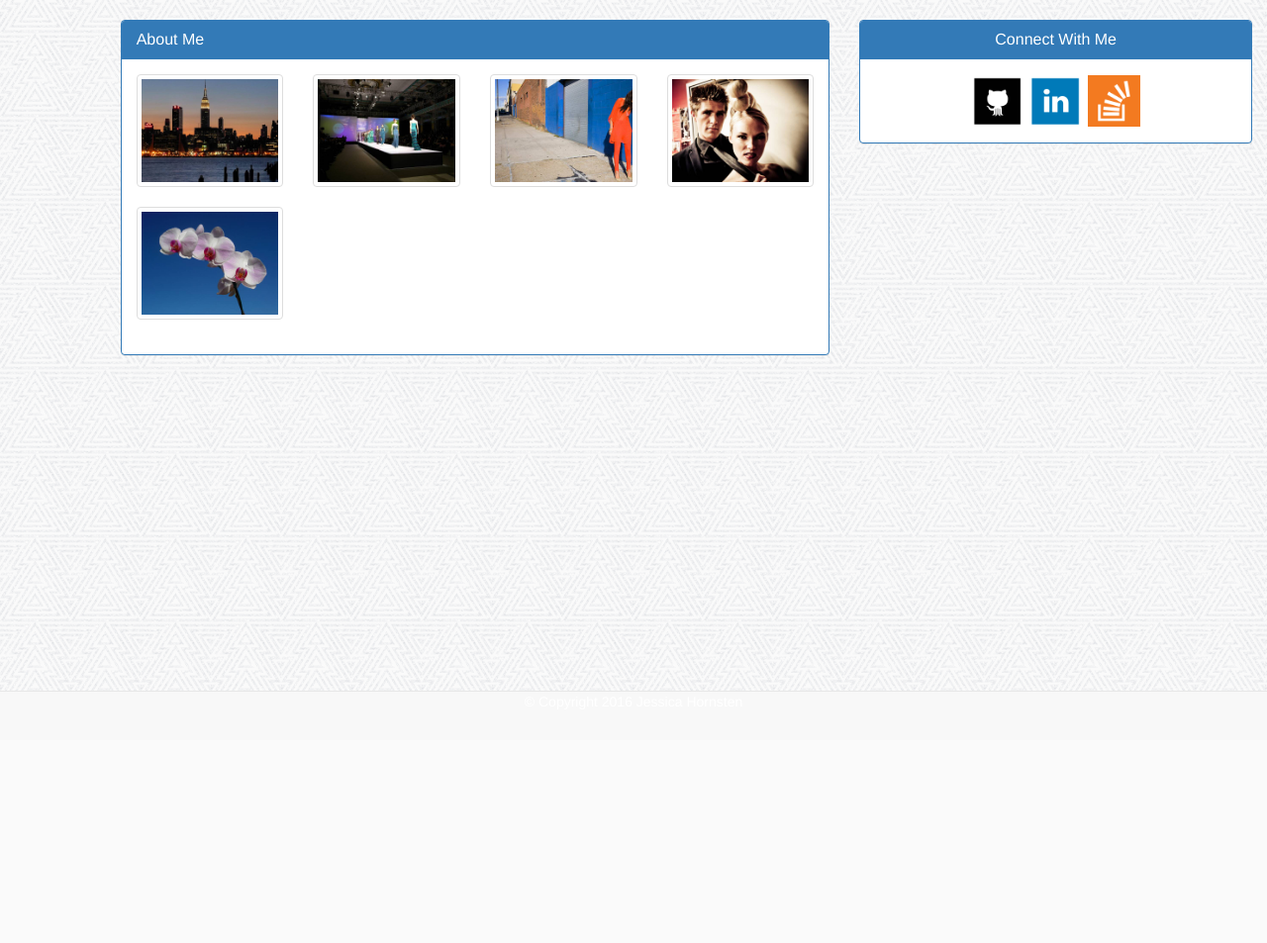
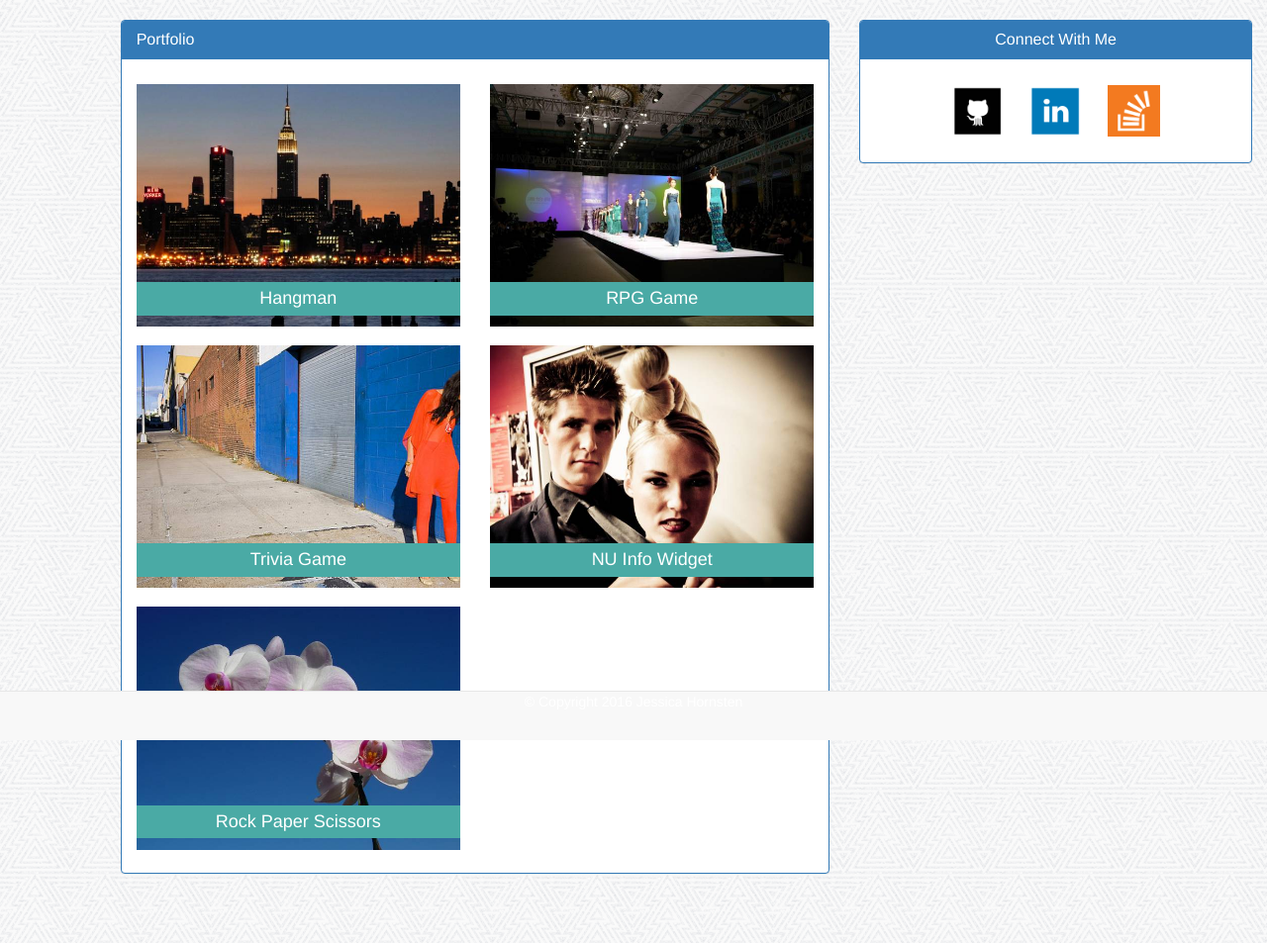
Before and after one commit to hornsten/Bootstrap-Portfolio-Two, a PHP site: page /portfolio-b.html in a window 1280 px wide. Shown: the part 52-1005 px from the top of the page at 99% size. Before the commit the page ends 751 px from the top, so only its background shows below. Run offline with PHP 8.4, Linux system fonts and the light colour scheme; some libraries are stand-ins or nearby versions.

Commit message:
Formats Portfolio thumbnails

```diff
--- a/assets/css/style.css
+++ b/assets/css/style.css
@@ -20,21 +20,23 @@ textarea {
 	height: 15%;
 	width: 15%;
 	padding: 1px;
+
 }
 
 .icon:hover {
 	opacity: 0.7;
+
 }
 
 a {
 	text-decoration: none;
 }
 
-h1, h2, h3, h4 {
-
-	color: #4aaaa5;
+a:hover {
+	text-decoration: none;
 
 }
+
 
 /*
 *==Navigation and Header==
@@ -74,66 +76,27 @@ p {
 
 
 .thumbnail:hover {
-	box-shadow: 20px 20px 10px rgba(0,0,0,.5);
+	box-shadow: 20px 20px 20px rgba(0,0,0,.5);
 	opacity: 0.7;
 }
 
-.desc {
-	background: #4aaaa5;
-	color: #ffffff;
+h4 {
+	background-color: #4aaaa5;
+	position: relative;
+	padding: 7px;
+	z-index: 5;
 	text-align: center;
-	padding: 5px 0px;
-	margin-top: 125px;
-
+	margin-top: -55px;
+	color:white;
 }
 
-/*
-*--Contact Section--
-*/
-
-input, textarea {
-	width: 100%;
-	padding: 10px;
-	box-sizing: border-box;
-	font-size: 14px;
+img {
+	margin: 10px;
 }
-
-textarea {
-	border-color: #dddddd;
-
-}
-
-input[type=button], input[type=submit], input[type=reset] {
-    width: 100px;
-    background-color: #4aaaa5;
-    border: none;
-    color: #ffffff;
-    padding:10px;
-    margin-top: 10px;
-    text-decoration: none;
-    cursor: pointer;
-    font-size: 14px;
-}
-
-input[type=submit]:hover {
-	background-color: #337571;
-}
-
-/*
-*==Sidebar Content Area==
-*/
-
-
-
-
-/*
-*==Footer==
-*/
-
-.footer, .push {
-
-	clear:both;
-	height: 150px;
+a.thumbnail {
+	padding: 0;
+	border: 0;
+	text-decoration: none;
 }
 
 
--- a/contact-b.html
+++ b/contact-b.html
@@ -10,8 +10,6 @@
 <link href="https://maxcdn.bootstrapcdn.com/bootswatch/3.3.7/yeti/bootstrap.min.css" rel="stylesheet" integrity="sha384-HzUaiJdCTIY/RL2vDPRGdEQHHahjzwoJJzGUkYjHVzTwXFQ2QN/nVgX7tzoMW3Ov" crossorigin="anonymous">
 <!-- My Stylesheet -->
 <link rel="stylesheet" type="text/css" href="assets/css/style.css">
-<!-- Latest compiled and minified JavaScript -->
-<script src="https://maxcdn.bootstrapcdn.com/bootstrap/3.3.7/js/bootstrap.min.js" integrity="sha384-Tc5IQib027qvyjSMfHjOMaLkfuWVxZxUPnCJA7l2mCWNIpG9mGCD8wGNIcPD7Txa" crossorigin="anonymous"></script>
 </head>
 <body>
 	<nav class="navbar navbar-default">
@@ -37,7 +35,7 @@
 	<div class="col-sm-7 col-sm-offset-1">
 		<div class="panel panel-primary">
   <div class="panel-heading">
-    <h3 class="panel-title">About Me</h3>
+    <h3 class="panel-title">Contact Me</h3>
   </div>
   <div class="panel-body">
     <form>
--- a/index-b.html
+++ b/index-b.html
@@ -10,8 +10,6 @@
 <link href="https://maxcdn.bootstrapcdn.com/bootswatch/3.3.7/yeti/bootstrap.min.css" rel="stylesheet" integrity="sha384-HzUaiJdCTIY/RL2vDPRGdEQHHahjzwoJJzGUkYjHVzTwXFQ2QN/nVgX7tzoMW3Ov" crossorigin="anonymous">
 <!-- My Stylesheet -->
 <link rel="stylesheet" type="text/css" href="assets/css/style.css">
-<!-- Latest compiled and minified JavaScript -->
-<script src="https://maxcdn.bootstrapcdn.com/bootstrap/3.3.7/js/bootstrap.min.js" integrity="sha384-Tc5IQib027qvyjSMfHjOMaLkfuWVxZxUPnCJA7l2mCWNIpG9mGCD8wGNIcPD7Txa" crossorigin="anonymous"></script>
 </head>
 <body>
 	<nav class="navbar navbar-default">
--- a/portfolio-b.html
+++ b/portfolio-b.html
@@ -10,8 +10,6 @@
 <link href="https://maxcdn.bootstrapcdn.com/bootswatch/3.3.7/yeti/bootstrap.min.css" rel="stylesheet" integrity="sha384-HzUaiJdCTIY/RL2vDPRGdEQHHahjzwoJJzGUkYjHVzTwXFQ2QN/nVgX7tzoMW3Ov" crossorigin="anonymous">
 <!-- My Stylesheet -->
 <link rel="stylesheet" type="text/css" href="assets/css/style.css">
-<!-- Latest compiled and minified JavaScript -->
-<script src="https://maxcdn.bootstrapcdn.com/bootstrap/3.3.7/js/bootstrap.min.js" integrity="sha384-Tc5IQib027qvyjSMfHjOMaLkfuWVxZxUPnCJA7l2mCWNIpG9mGCD8wGNIcPD7Txa" crossorigin="anonymous"></script>
 </head>
 <body>
 	<nav class="navbar navbar-default">
@@ -37,35 +35,37 @@
 	<div class="col-sm-7 col-sm-offset-1">
 		<div class="panel panel-primary">
   <div class="panel-heading">
-    <h3 class="panel-title">About Me</h3>
+    <h3 class="panel-title">Portfolio</h3>
   </div>
   <div class="panel-body">
     <div class="row">
-  <div class="col-xs-6 col-md-3">
+  <div class="col-xs-12 col-md-6">
+
     <a href="assets/images/city-q-c-640-480-4.jpg" target="_blank" class="thumbnail">
-      <img src="assets/images/city-q-c-640-480-4.jpg" alt="Hangman"></a>
+      <img src="assets/images/city-q-c-640-480-4.jpg" alt="Hangman"><h4>Hangman</h4></a>
+
     </div>
-  <div class="col-xs-6 col-md-3">
+  <div class="col-xs-12 col-md-6">
     <a href="assets/images/fashion-q-c-640-480-5.jpg" target="_blank" class="thumbnail">
-      <img src="assets/images/fashion-q-c-640-480-5.jpg" alt="RPG Game">
+      <img src="assets/images/fashion-q-c-640-480-5.jpg" alt="RPG Game"><h4>RPG Game</h4>
     </a>
     </div>
-  <div class="col-xs-6 col-md-3">
+  <div class="col-xs-12 col-md-6">
     <a href="assets/images/fashion-q-c-640-480-7.jpg" target="_blank" class="thumbnail">
-      <img src="assets/images/fashion-q-c-640-480-7.jpg" alt="Trivia Game">
+      <img src="assets/images/fashion-q-c-640-480-7.jpg" alt="Trivia Game"><h4>Trivia Game</h4>
     </a>
   </div>
-  <div class="col-xs-6 col-md-3">
+  <div class="col-xs-12 col-md-6">
     <a href="assets/images/fashion-q-c-640-480-10.jpg" target="_blank" class="thumbnail">
-      <img src="assets/images/fashion-q-c-640-480-10.jpg" alt="Northwestern Info Widget">
+      <img src="assets/images/fashion-q-c-640-480-10.jpg" alt="Northwestern Info Widget"><h4>NU Info Widget</h4>
     </a>
   </div>
-  <div class="col-xs-6 col-md-3">
+  <div class="col-xs-12 col-md-6">
     <a href="assets/images/nature-q-c-640-480-7.jpg" target="_blank" class="thumbnail">
-      <img src="assets/images/nature-q-c-640-480-7.jpg" alt="Rock Paper Scissors">
+      <img src="assets/images/nature-q-c-640-480-7.jpg" alt="Rock Paper Scissors"><h4>Rock Paper Scissors</h4>
     </a>
   </div>
-  <div class="col-xs-6 col-md-3">
+  <div class="col-xs-12 col-md-6">
   </div>
 </div>
   </div>
```
Lines whose indentation alone changed are shown as unchanged.
